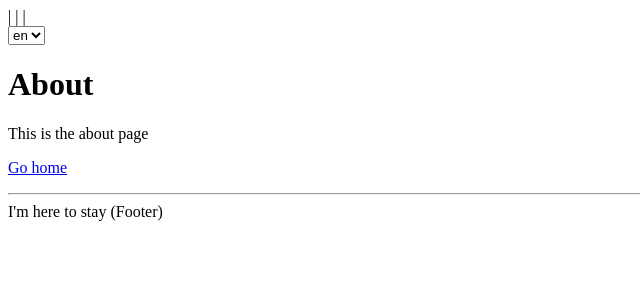
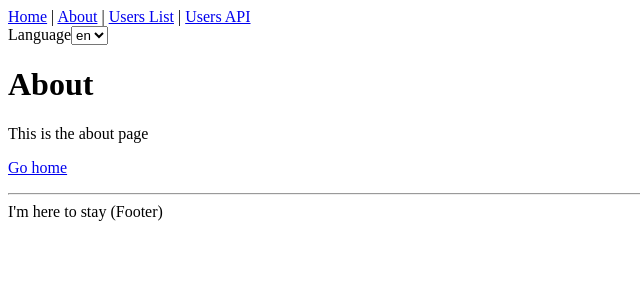
Before and after one commit to BiscuiTech/i18n-typescript-app, a Next.js app: page /en/about in a window 1280 px wide. Shown: the top 300 px of the page, without its empty margins (0-640 px from the left). Built offline with nearby package versions, Linux system fonts and the light colour scheme.

Commit message:
Add some object destructuring.

```diff
--- a/src/components/Layout.tsx
+++ b/src/components/Layout.tsx
@@ -1,8 +1,9 @@
 import React, { ReactNode } from "react";
-import Link from "next/link";
 import Head from "next/head";
 import LocaleSwitcher from "./LocaleSwitcher";
 import useTranslation from "../hooks/useTranslation";
+import { Translations } from "../translations/types";
+import LocaleLink from "./LocaleLink";
 
 type Props = {
   children?: ReactNode;
@@ -10,9 +11,8 @@ type Props = {
 };
 
 const Layout = ({ children, title = "This is the default title" }: Props) => {
-  const { t, locale } = useTranslation();
-
-  const { navHome, navAbout, navUsersList, navUsersAPI } = t("common");
+  const { t } = useTranslation();
+  const common = t("common") as Translations;
   return (
     <div>
       <Head>
@@ -22,21 +22,18 @@ const Layout = ({ children, title = "This is the default title" }: Props) => {
       </Head>
       <header>
         <nav>
-          <Link href={`${locale}/`}>
-            <a>{navHome}</a>
-          </Link>
-          {" | "}
-          <Link href={`${locale}/about`}>
-            <a>{navAbout}</a>
-          </Link>
-          {" | "}
-          <Link href={`${locale}/users`}>
-            <a>{navUsersList}</a>
-          </Link>
-          {" | "}
-          <Link href={`/api/users`}>
-            <a>{navUsersAPI}</a>
-          </Link>
+          <LocaleLink href="/">
+            <a>{common.navHome}</a>
+          </LocaleLink>{" "}
+          |{" "}
+          <LocaleLink href="/about">
+            <a>{common.navAbout}</a>
+          </LocaleLink>{" "}
+          |{" "}
+          <LocaleLink href="/users">
+            <a>{common.navUsersList}</a>
+          </LocaleLink>{" "}
+          | <a href="/api/users">{common["navUsersAPI"]}</a>
         </nav>
         <LocaleSwitcher />
       </header>
--- /dev/null
+++ b/src/components/LocaleLink.tsx
@@ -0,0 +1,16 @@
+import Link, { LinkProps } from "next/link";
+import React from "react";
+
+import useTranslation from "../hooks/useTranslation";
+
+const LocaleLink: React.FC<LinkProps> = (props) => {
+  const { locale } = useTranslation();
+  const localized = {
+    ...props,
+    href: props.as ? `/${locale}${props.as}` : `/${locale}${props.href}`,
+  };
+
+  return <Link {...localized} />;
+};
+
+export default LocaleLink;
--- a/src/components/LocaleSwitcher.tsx
+++ b/src/components/LocaleSwitcher.tsx
@@ -1,7 +1,8 @@
+import { useRouter } from "next/router";
 import React from "react";
-import { useRouter } from "next/router";
+import useTranslation from "../hooks/useTranslation";
 import { locales } from "../translations/config";
-import useTranslation from "../hooks/useTranslation";
+import { Translations } from "../translations/types";
 
 const LocaleSwitcher: React.FC = () => {
   const router = useRouter();
@@ -17,13 +18,16 @@ const LocaleSwitcher: React.FC = () => {
     [router]
   );
   const { t, locale } = useTranslation();
+  const common = t("common") as Translations;
   return (
     <div>
       <label className="language-switcher">
-        {t("common")["localeSwitcher"]}
+        {common.localeSwitcher}
         <select onChange={handleLocaleChange} defaultValue={locale}>
-          {locales.map((el) => (
-            <option value={el}>{el}</option>
+          {locales.map((el, i) => (
+            <option value={el} key={i}>
+              {el}
+            </option>
           ))}
         </select>
       </label>
--- a/src/context/LanguageContext.tsx
+++ b/src/context/LanguageContext.tsx
@@ -4,6 +4,8 @@ import { useLocalStorage } from "../hooks/useLocalStorage";
 import { isLocale, Localization, Locale } from "../translations/types";
 import defaultStrings from "../translations/locales/en";
 import locales from "../translations/locales";
+import { GetStaticPropsContext } from "next";
+import { ParsedUrlQuery } from "querystring";
 
 /**
  * Language Context
@@ -67,7 +69,10 @@ export const LanguageProvider: React.FC<{ localization: Localization }> = ({
   );
 };
 
-export const getLocalizationProps = (ctx: any, namespace: string) => {
+export const getLocalizationProps = (
+  ctx: GetStaticPropsContext<ParsedUrlQuery>,
+  namespace: string
+) => {
   const lang: Locale = (ctx.params?.lang as Locale) || "fr";
   const locale: any = locales[lang];
   const strings: any = locale[namespace];
--- a/src/pages/[lang]/about.tsx
+++ b/src/pages/[lang]/about.tsx
@@ -1,21 +1,42 @@
-import Link from "next/link";
+import { GetStaticPaths, GetStaticProps, NextPage } from "next";
 import Layout from "../../components/Layout";
-import useTranslation from "../../hooks/useTranslation";
+import LocaleLink from "../../components/LocaleLink";
+import {
+  getLocalizationProps,
+  LanguageProvider,
+} from "../../context/LanguageContext";
+import { locales } from "../../translations/config";
+import { Localization } from "../../translations/types";
 
-const AboutPage = () => {
-  const { locale } = useTranslation();
-
-  return (
+const AboutPage: NextPage<{ localization: Localization }> = ({
+  localization,
+}) => (
+  <LanguageProvider localization={localization}>
     <Layout title="About | Next.js + TypeScript Example">
       <h1>About</h1>
       <p>This is the about page</p>
       <p>
-        <Link href={`/${locale}/`}>
+        <LocaleLink href="/">
           <a>Go home</a>
-        </Link>
+        </LocaleLink>
       </p>
     </Layout>
-  );
+  </LanguageProvider>
+);
+export const getStaticProps: GetStaticProps = async (ctx) => {
+  const localization = getLocalizationProps(ctx, "home");
+  return {
+    props: {
+      localization,
+    },
+  };
+};
+
+export const getStaticPaths: GetStaticPaths = async () => {
+  return {
+    paths: locales.map((lang) => ({ params: { lang } })),
+    fallback: false,
+  };
 };
 
 export default AboutPage;
--- a/src/translations/locales/index.ts
+++ b/src/translations/locales/index.ts
@@ -4,6 +4,5 @@ import fr from "./fr";
 
 export default {
   fr,
-
   en,
 };
--- a/src/translations/types.ts
+++ b/src/translations/types.ts
@@ -3,7 +3,7 @@ import { locales } from "./config";
 export type Locale = typeof locales[number];
 
 export interface Translations {
-  [key: string]: any;
+  [key: string]: string | Translations;
 }
 
 export type Strings = {
```
Also changed, not shown: package.json (+7 -7 lines), src/components/Home.tsx (+7 -6 lines), src/components/List.tsx (+7 -7 lines), src/components/ListItem.tsx (+8 -14 lines), src/pages/[lang]/users/index.tsx (+26 -23 lines), 1 other file (tests, documents, lock files or other folders).
